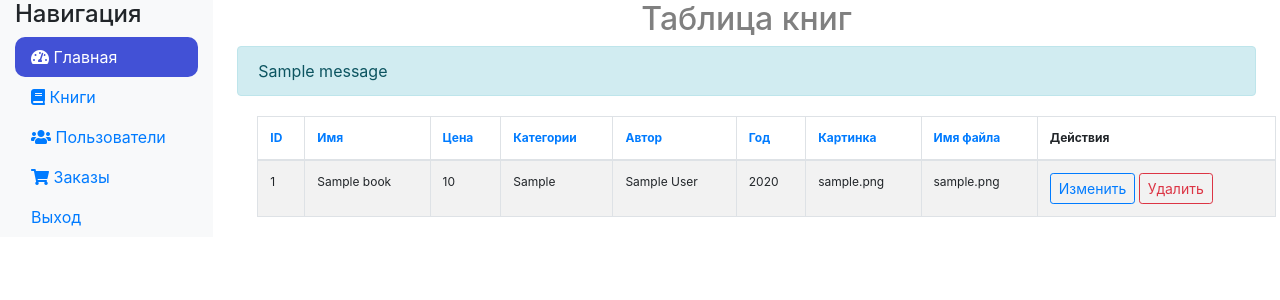
After one commit to AlekseyRodimkin/booksStore, a Flask app: page /admin/books in a window 1280 px wide. The commit adds this page. Shown: the top 300 px of the page. Run offline with Flask 3, Linux system fonts and the light colour scheme; a user stored in the database is signed in; tables that the repository leaves empty hold one stand-in row (values such as "Sample post"); one stand-in notice (Sample message) is shown; parts of the project's set-up code (start-up, migrations or seed data) failed here and were passed over; some libraries are stand-ins or nearby versions.

Commit message:
Changed admin panel

```diff
--- /dev/null
+++ b/app/admin/__init__.py
@@ -0,0 +1,5 @@
+from flask import Blueprint
+
+bp = Blueprint('admin', __name__)
+
+from app.admin import routes, forms
--- /dev/null
+++ b/app/admin/forms.py
@@ -0,0 +1,6 @@
+from flask_wtf import FlaskForm
+from wtforms import SubmitField
+
+
+class EmptyForm(FlaskForm):
+    submit = SubmitField('Подтвердить')
--- /dev/null
+++ b/app/admin/routes.py
@@ -0,0 +1,164 @@
+import os
+from app.models import Book, Order, User
+from flask import render_template, redirect, request, url_for, session, flash
+from app.admin import bp
+from app import db
+import sqlalchemy as sa
+from app.admin.forms import EmptyForm
+from sqlalchemy import column
+from flask import flash, redirect, url_for, jsonify
+from sqlalchemy import select
+
+ADMIN_PASSWORD = os.getenv('ADMIN_PASSWORD')
+
+classes = {
+    'user': User,
+    'book': Book,
+    'order': Order
+}
+
+
+@bp.route('/login', methods=['GET', 'POST'])
+def login():
+    """Login function"""
+    if request.method == 'POST':
+        password = request.form.get('password')
+        if password == ADMIN_PASSWORD:
+            session['admin_logged_in'] = True
+            return redirect(url_for('admin.index'))
+        else:
+            flash('Неверный пароль!', 'danger')
+    return render_template('admin/login.html')
+
+
+@bp.route('/logout')
+def logout():
+    """Logout function"""
+    session.pop('admin_logged_in', None)
+    return redirect(url_for('admin.login'))
+
+
+@bp.route('/')
+def index():
+    """The function of the main page"""
+    if not session.get('admin_logged_in'):
+        return redirect(url_for('admin.login'))
+    total_books = Book.query.count()
+    total_users = User.query.count()
+    total_orders = Order.query.count()
+    return render_template('admin/index.html', books=total_books, users=total_users, orders=total_orders)
+
+
+@bp.route('/users')
+def users():
+    """User Page function"""
+    if not session.get('admin_logged_in'):
+        return redirect(url_for('admin.login'))
+    sort_by = request.args.get('sort', 'id')  # Получение параметра сортировки из URL
+    if sort_by not in ['id', 'username', 'email', 'telegram', 'password_hash', 'last_seen']:
+        sort_by = 'id'
+    users_list = User.query.order_by(getattr(User, sort_by)).all()  # Сортировка по выбранному полю
+    return render_template('admin/users.html', users=users_list)
+
+
+@bp.route('/orders')
+def orders():
+    """The function of the order page"""
+    if not session.get('admin_logged_in'):
+        return redirect(url_for('admin.login'))
+    form = EmptyForm()
+    sort_by = request.args.get('sort', 'id')  # Получение параметра сортировки из URL
+    if sort_by not in ['id', 'status', 'start_rent', 'end_rent', 'user_id', 'book']:
+        sort_by = 'id'
+    orders_list = Order.query.order_by(getattr(Order, sort_by)).all()  # Сортировка по выбранному полю
+    return render_template('admin/orders.html', orders=orders_list, form=form)
+
+
+@bp.route('/books')
+def books():
+    """Book page function"""
+    if not session.get('admin_logged_in'):
+        return redirect(url_for('admin.login'))
+    sort_by = request.args.get('sort', 'id')  # Получение параметра сортировки из URL
+    if sort_by not in ['id', 'name', 'price', 'category', 'author', 'year']:
+        sort_by = 'id'
+    books_list = Book.query.order_by(getattr(Book, sort_by)).all()  # Сортировка по выбранному полю
+    return render_template('admin/books.html', books=books_list)
+
+
+@bp.route('/delete/<string:object>/<int:id_object>')
+def delete(object, id_object):
+    """Record deletion function"""
+    if not session.get('admin_logged_in'):
+        return redirect(url_for('admin.login'))
+
+    # Determining which model to use based on the object parameter
+    model_class = classes.get(object)
+    if model_class is None:
+        flash("Функция удаления такого объекта еще не реализована", "error")
+        return redirect(url_for(f'admin.{object}s'))
+
+    # Getting a record by id
+    obj = db.session.scalar(
+        select(model_class).where(model_class.id == id_object)
+    )
+
+    if obj is None:
+        flash("Запись не найдена, хоть это и не возможно", "error")
+    else:
+        db.session.delete(obj)
+        db.session.commit()
+        flash("Запись удалена")
+    return redirect(url_for(f'admin.{object}s'))
+
+
+@bp.route('/edit/book/<int:id_object>', methods=['POST'])
+def edit_book(id_object):
+    """Handle book editing via AJAX"""
+    if not session.get('admin_logged_in'):
+        return redirect(url_for('admin.login'))
+
+    # Получаем запись по id
+    book = db.session.scalar(
+        select(Book).where(Book.id == id_object)
+    )
+
+    if book is None:
+        return jsonify({"error": "Книга не найдена"}), 404
+
+    # Обновляем данные
+    book.name = request.form.get('name')
+    book.price = request.form.get('price')
+    book.category = request.form.get('category')
+    book.author = request.form.get('author')
+    book.year = request.form.get('year')
+    book.image_link = request.form.get('image_link')
+    book.filename = request.form.get('filename')
+
+    db.session.commit()
+    return jsonify({"success": "Книга обновлена"}), 200
+
+
+@bp.route('/book/<int:id_object>', methods=['GET'])
+def get_book(id_object):
+    if not session.get('admin_logged_in'):
+        return redirect(url_for('admin.login'))
+
+    # Получаем запись по id
+    book = db.session.scalar(
+        select(Book).where(Book.id == id_object)
+    )
+
+    if book is None:
+        return jsonify({"error": "Книга не найдена"}), 404
+
+    return jsonify({
+        "id": book.id,
+        "name": book.name,
+        "price": book.price,
+        "category": book.category,
+        "author": book.author,
+        "year": book.year,
+        "image_link": book.image_link,
+        "filename": book.filename
+    }), 200
--- /dev/null
+++ b/app/static/styles.css
@@ -0,0 +1,32 @@
+table {
+    border-collapse: collapse;
+    margin: 20px;
+    border-radius: 20px;
+    font-size: 12px
+}
+th, td {
+    border: 1px solid #000;
+    max-width: 250px; /* Начальный фиксированный размер */
+    height: 20px; /* Начальный фиксированный размер */
+    position: relative; /* Для позиционирования ползунка */
+    overflow: hidden; /* либо auto */
+    white-space: nowrap; /* предотвращает перенос текста */
+}
+
+.cell-content {
+    overflow-y: auto; /* Прокрутка по вертикали */
+    height: 100%; /* Заполнение почти всей высоты ячейки */
+}
+.resizable {
+    position: relative;
+}
+
+.resizer {
+    width: 5px;
+    cursor: ew-resize;
+    background-color: #ccc;
+    position: absolute;
+    top: 0;
+    right: -2.5px; /* Положение разделителя */
+    height: 100%;
+}
--- /dev/null
+++ b/app/templates/admin/base.html
@@ -0,0 +1,70 @@
+<!DOCTYPE html>
+<html lang="ru">
+<head>
+    <meta charset="UTF-8">
+    <meta name="viewport" content="width=device-width, initial-scale=1.0">
+    <title>Админ-панель</title>
+    <link rel="stylesheet" href="https://stackpath.bootstrapcdn.com/bootstrap/4.5.2/css/bootstrap.min.css">
+    <link rel="stylesheet" href="https://cdnjs.cloudflare.com/ajax/libs/font-awesome/5.15.4/css/all.min.css">
+    <link rel="stylesheet" href="{{ url_for('static', filename='styles.css') }}">
+    <script src="https://code.jquery.com/jquery-3.5.1.min.js"></script>
+</head>
+<body>
+<div class="container-fluid">
+    <div class="row">
+        <nav class="col-md-2 d-none d-md-block bg-light sidebar">
+            <div class="sidebar-sticky">
+                <h4 class="sidebar-heading">Навигация</h4>
+                <ul class="nav flex-column">
+                    <li class="nav-item">
+                        <a class="nav-link active" href="{{ url_for('admin.index') }}"
+                           style="background: #4251d6; border-radius: 10px; color: white;">
+                            <i class="fas fa-tachometer-alt"></i>
+                            Главная
+                        </a>
+                    </li>
+                    <li class="nav-item">
+                        <a class="nav-link" href="{{ url_for('admin.books') }}">
+                            <i class="fas fa-book"></i>
+                            Книги
+                        </a>
+                    </li>
+                    <li class="nav-item">
+                        <a class="nav-link" href="{{ url_for('admin.users') }}">
+                            <i class="fas fa-users"></i>
+                            Пользователи
+                        </a>
+                    </li>
+                    <li class="nav-item">
+                        <a class="nav-link" href="{{ url_for('admin.orders') }}">
+                            <i class="fas fa-shopping-cart"></i>
+                            Заказы
+                        </a>
+                    </li>
+                    <li class="nav-item">
+                        <a class="nav-link" href="{{ url_for('admin.logout') }}">
+                            Выход
+                        </a>
+                    </li>
+                </ul>
+            </div>
+        </nav>
+
+        <main role="main" class="col-md-9 ml-sm-auto col-lg-10 px-4">
+            <h2 class="text-center" style="color: gray">{% block tableName %}{% endblock %}</h2>
+            {% with messages = get_flashed_messages() %}
+            {% if messages %}
+            {% for message in messages %}
+            <div class="alert alert-info" role="alert">{{ message }}</div>
+            {% endfor %}
+            {% endif %}
+            {% endwith %}
+            {% block content %}
+            {% endblock %}
+        </main>
+    </div>
+</div>
+
+<script src="https://cdn.jsdelivr.net/npm/bootstrap@4.5.2/dist/js/bootstrap.bundle.min.js"></script>
+</body>
+</html>
--- /dev/null
+++ b/app/templates/admin/books.html
@@ -0,0 +1,129 @@
+{% extends 'admin/base.html' %}
+
+{% block tableName %}Таблица книг{% endblock %}
+{% block content %}
+
+<table class="table table-striped table-bordered">
+    <thead>
+    <tr>
+        <th scope="col"><a href="{{ url_for('admin.books', sort='id') }}">ID</a></th>
+        <th scope="col"><a href="{{ url_for('admin.books', sort='name') }}">Имя</a></th>
+        <th scope="col"><a href="{{ url_for('admin.books', sort='price') }}">Цена</a></th>
+        <th scope="col"><a href="{{ url_for('admin.books', sort='category') }}">Категории</a></th>
+        <th scope="col"><a href="{{ url_for('admin.books', sort='author') }}">Автор</a></th>
+        <th scope="col"><a href="{{ url_for('admin.books', sort='year') }}">Год</a>
+        <th scope="col"><a href="{{ url_for('admin.books', sort='image_link') }}">Картинка</a>
+        <th scope="col"><a href="{{ url_for('admin.books', sort='filename') }}">Имя файла</a>
+        </th>
+        <th scope="col">Действия</th>
+    </tr>
+    </thead>
+    <tbody>
+    {% for book in books %}
+    <tr data-id="{{ book.id }}">
+        <td>{{ book.id }}</td>
+        <td>{{ book.name }}</td>
+        <td>{{ book.price }}</td>
+        <td>{{ book.category }}</td>
+        <td>{{ book.author }}</td>
+        <td>{{ book.year }}</td>
+        <td>{{ book.image_link }}</td>
+        <td>{{ book.filename }}</td>
+        <td>
+            <button id="edit-book-btn" data-id="{{ book.id }}" class="btn btn-outline-primary btn-sm">Изменить</button>
+            <a href="{{ url_for('admin.delete', object='book', id_object=book.id) }}"
+               class="btn btn-outline-danger btn-sm">Удалить</a>
+        </td>
+    </tr>
+    {% endfor %}
+    </tbody>
+</table>
+
+<!-- Модальное окно -->
+<div id="editModal" class="modal fade" tabindex="-1" role="dialog" aria-labelledby="editModalLabel" aria-hidden="true">
+    <div class="modal-dialog" role="document">
+        <div class="modal-content">
+            <div class="modal-header">
+                <h5 class="modal-title" id="editModalLabel">Редактировать книгу</h5>
+                <button type="button" class="close" data-dismiss="modal" aria-label="Close">
+                    <span>&times;</span>
+                </button>
+            </div>
+            <div class="modal-body">
+                <form id="update-book-form">
+                    <input type="hidden" id="book-id" name="id">
+                    <div class="form-group">
+                        <label for="book-name">Название книги:</label>
+                        <input type="text" class="form-control" id="book-name" name="name" required>
+                    </div>
+                    <div class="form-group">
+                        <label for="book-price">Цена:</label>
+                        <input type="number" class="form-control" id="book-price" name="price" required>
+                    </div>
+                    <div class="form-group">
+                        <label for="book-category">Категория:</label>
+                        <input type="text" class="form-control" id="book-category" name="category" required>
+                    </div>
+                    <div class="form-group">
+                        <label for="book-author">Автор:</label>
+                        <input type="text" class="form-control" id="book-author" name="author" required>
+                    </div>
+                    <div class="form-group">
+                        <label for="book-year">Год:</label>
+                        <input type="number" class="form-control" id="book-year" name="year" required>
+                    </div>
+                    <div class="form-group">
+                        <label for="book-image_link">Ссылка на изображение:</label>
+                        <input type="text" class="form-control" id="book-image_link" name="image_link">
+                    </div>
+                    <div class="form-group">
+                        <label for="book-filename">Имя файла:</label>
+                        <input type="text" class="form-control" id="book-filename" name="filename">
+                    </div>
+                    <button type="submit" class="btn btn-success">Сохранить</button>
+                    <button type="button" class="btn btn-secondary" data-dismiss="modal">Отмена</button>
+                </form>
+            </div>
+        </div>
+    </div>
+</div>
+
+<script>
+    $('#edit-book-btn').click(function() {
+        var id = $(this).data('id');
+        $.get('/admin/book/' + id, function(book) {
+            $('#book-id').val(book.id);
+            $('#book-name').val(book.name);
+            $('#book-price').val(book.price);
+            $('#book-category').val(book.category);
+            $('#book-author').val(book.author);
+            $('#book-year').val(book.year);
+            $('#book-image_link').val(book.image_link);
+            $('#book-filename').val(book.filename);
+            $('#editModal').modal('show');
+        });
+    });
+
+    $('#update-book-form').submit(function(e) {
+        e.preventDefault();
+        var id = $('#book-id').val();
+        $.ajax({
+            type: 'POST',
+            url: '/admin/edit/book/' + id,
+            data: $(this).serialize(),
+            success: function(response) {
+                // Обновление интерфейса...
+                $('#editModal').modal('hide');
+                alert('Книга обновлена!');
+            },
+            error: function() {
+                alert('Ошибка при обновлении книги.');
+            }
+        });
+    });
+
+    $('.close').click(function() {
+        $('#editModal').modal('hide');
+    });
+</script>
+{% endblock %}
--- a/app/templates/admin/exit_page/index.html
+++ /dev/null
@@ -1 +0,0 @@
-<a href="{{ url_for('main.index') }}">На главную</a>
```
Also changed, not shown: app/__init__.py (+6 -5 lines), app/auth/routes.py (+1 -8 lines), app/main/routes.py (+14 -9 lines), app/models.py (+1 -18 lines), app/templates/admin/index.html (added, +37 -0 lines), app/templates/admin/login.html (added, +33 -0 lines), app/templates/admin/orders.html (added, +37 -0 lines), app/templates/admin/users.html (added, +38 -0 lines), app/templates/index.html (+28 -28 lines), app/templates/user.html (+5 -9 lines), app.db, config.py (line endings or trailing spaces), 1 other file.
